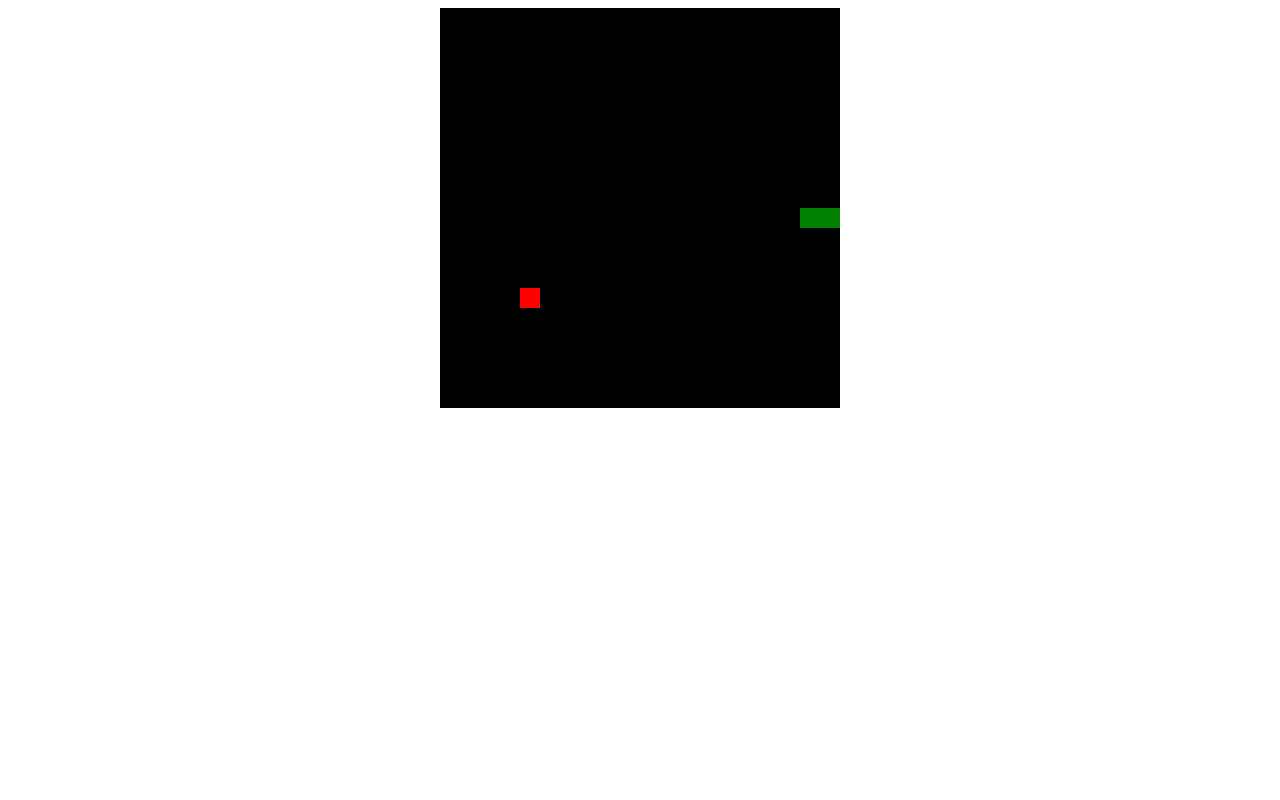
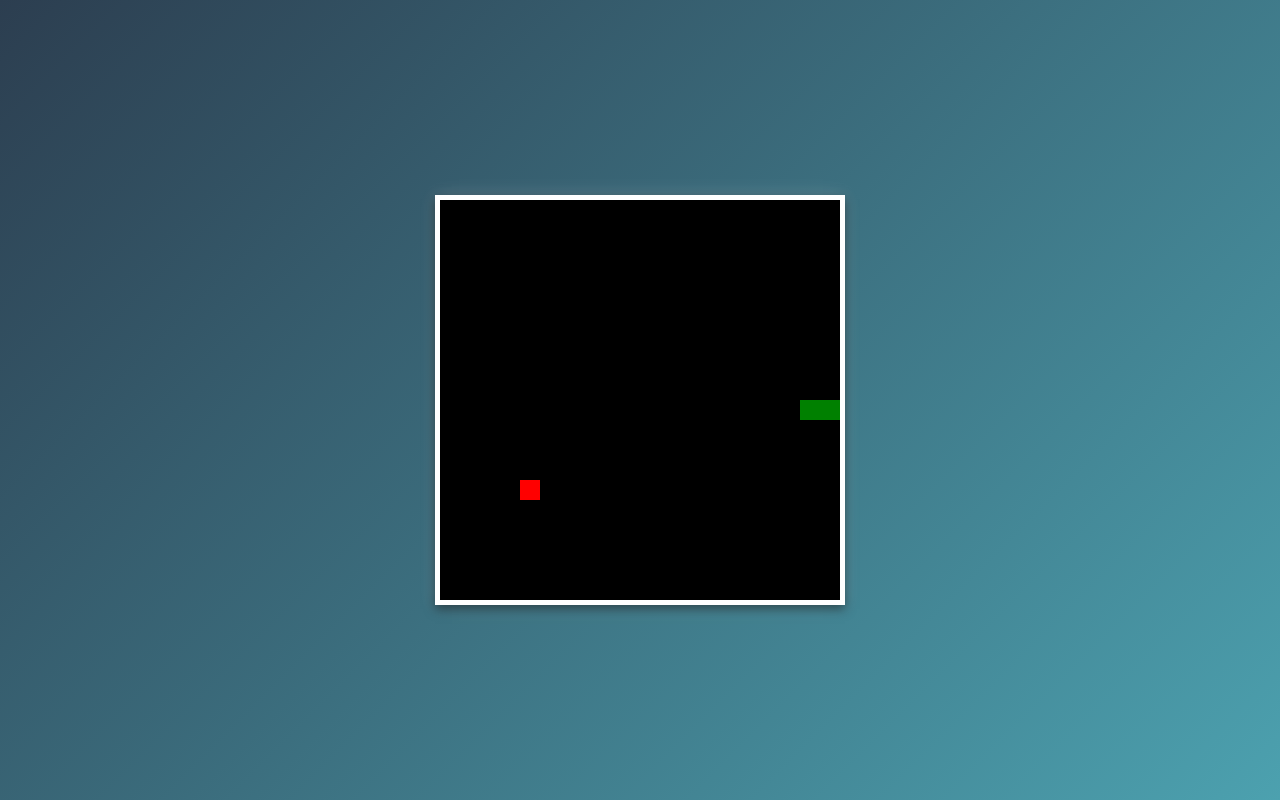
Before and after one commit to matejbalint/Snake-game, a plain HTML site: page index.html in a window 1280 px wide. Drawn offline with Linux system fonts and the light colour scheme.

Commit message:
Update index.html

```diff
--- a/index.html
+++ b/index.html
@@ -1,17 +1,11 @@
 <!DOCTYPE html>
 <html lang="en">
-<head>
-<meta charset="UTF-8">
-<meta name="viewport" content="width=device-width, initial-scale=1.0">
-<title>Snake Game</title>
-<style>
-    canvas {
-    display: block;
-    margin: 0 auto;
-    background-color: #000;
-    }
-</style>
-</head>
+    <head>
+        <meta charset="UTF-8">
+        <meta name="viewport" content="width=device-width, initial-scale=1.0">
+        <title>Snake Game</title>
+        <link rel="stylesheet" href="style.css">
+    </head>
 <body>
 <canvas id="gameCanvas" width="400" height="400"></canvas>
 <script src="script.js"></script>
```
